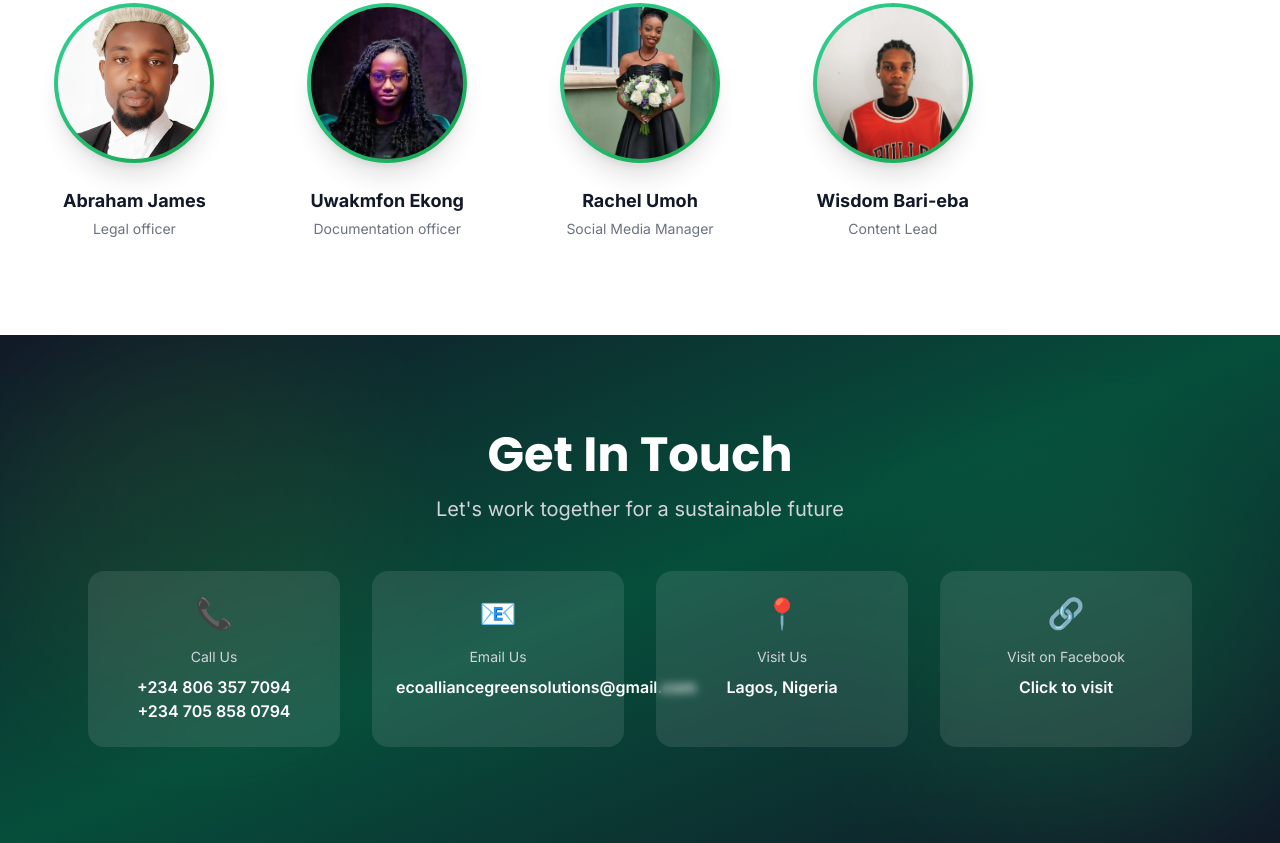
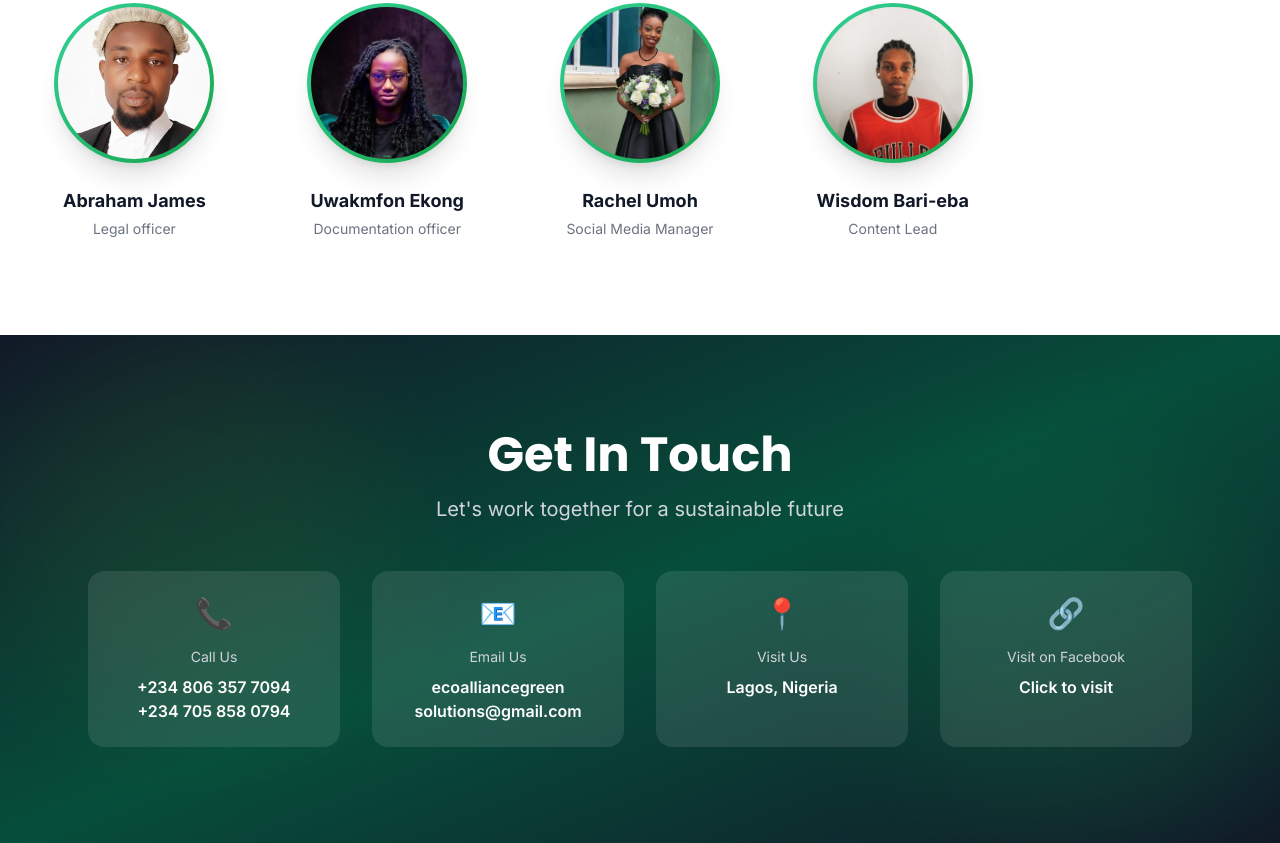
Before and after one commit to Abasifreke01/ecoalliance, a website: page index.html in a window 1280 px wide. Shown: the part 6849-7692 px from the top of the page. Drawn offline with nearby package versions, Linux system fonts and the light colour scheme.

Commit message:
fix: update contact email address formatting for better readability

```diff
--- a/index.html
+++ b/index.html
@@ -798,7 +798,7 @@
               href="mailto:ecoalliancegreensolutions@gmail.com"
               class="font-semibold hover:text-emerald-500 transition-colors wrap-break-word"
             >
-              ecoalliancegreensolutions@gmail.com
+              ecoalliancegreen <br>solutions@gmail.com
             </a>
           </div>
 
```
